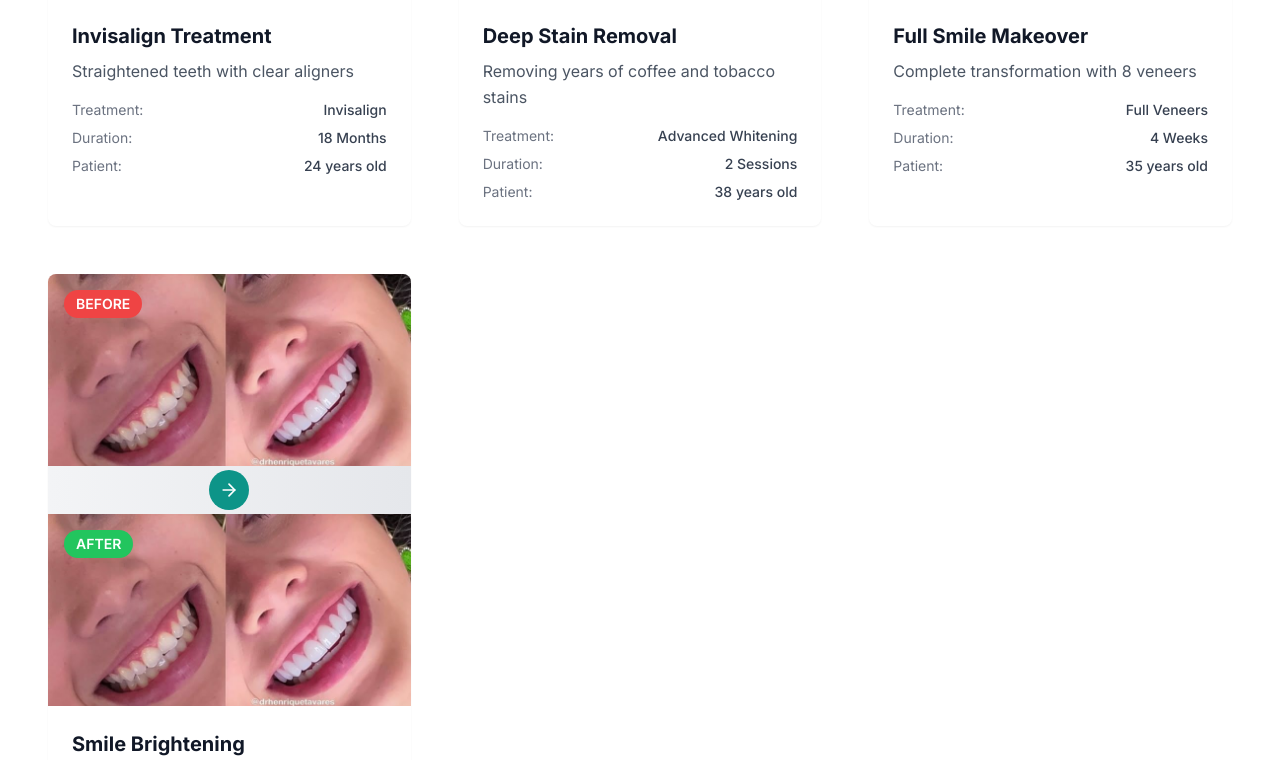
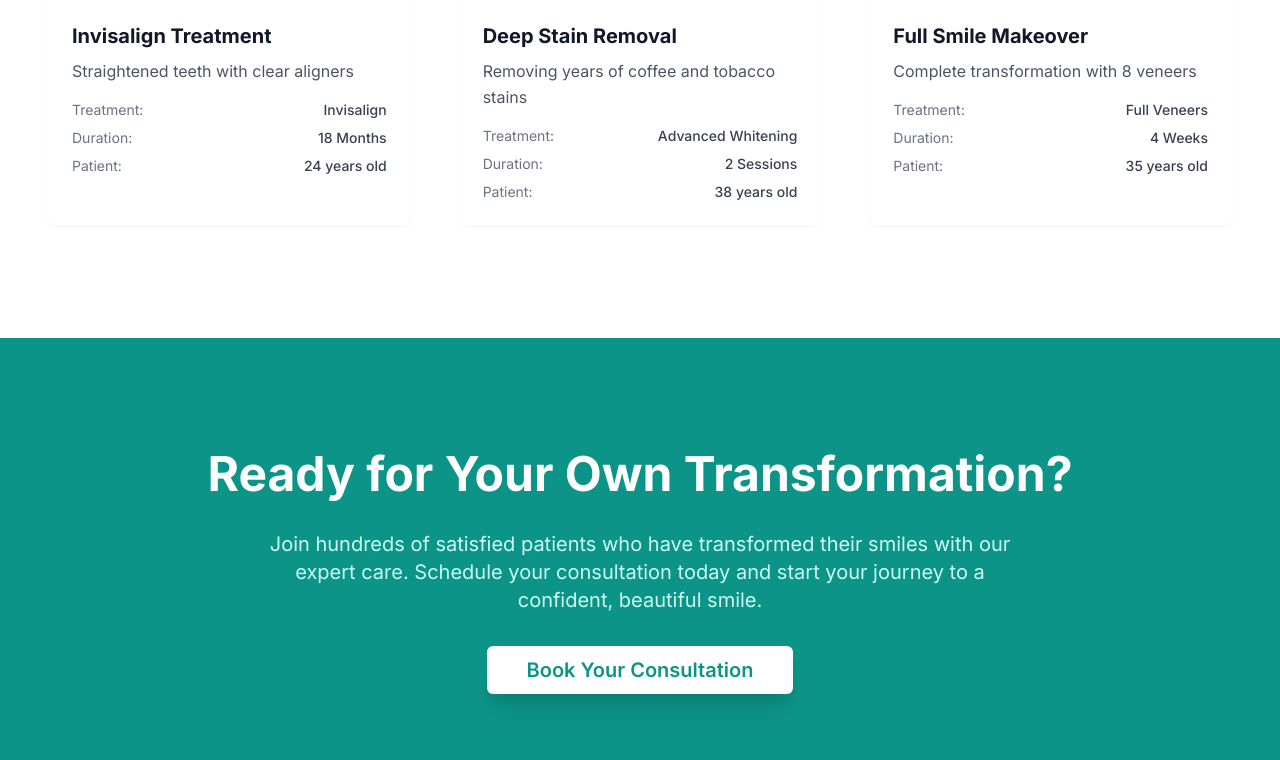
Before and after one commit to kirillrealtor/health-link-web-craft, a React (Vite) app: page /gallery in a window 1280 px wide. Shown: the part 2037-2797 px from the top of the page. Built offline with nearby package versions, Linux system fonts and the light colour scheme.

Commit message:
Remove the added before/after image from Gallery page

```diff
--- a/src/pages/Gallery.tsx
+++ b/src/pages/Gallery.tsx
@@ -10,8 +10,8 @@ const Gallery = () => {
   const [selectedImage, setSelectedImage] = useState<any>(null);
 
   const categories = [
-    { id: 'all', name: 'All Treatments', count: 25 },
-    { id: 'whitening', name: 'Teeth Whitening', count: 9 },
+    { id: 'all', name: 'All Treatments', count: 24 },
+    { id: 'whitening', name: 'Teeth Whitening', count: 8 },
     { id: 'veneers', name: 'Veneers', count: 6 },
     { id: 'implants', name: 'Dental Implants', count: 5 },
     { id: 'orthodontics', name: 'Orthodontics', count: 5 }
@@ -83,17 +83,6 @@ const Gallery = () => {
       treatment: 'Full Veneers',
       duration: '4 Weeks',
       patientAge: '35 years old'
-    },
-    {
-      id: 7,
-      category: 'whitening',
-      title: 'Smile Brightening Transformation',
-      description: 'Stunning whitening results for a radiant, confident smile',
-      beforeImage: '/lovable-uploads/image copy copy.png',
-      afterImage: '/lovable-uploads/image copy copy.png',
-      treatment: 'Professional Whitening',
-      duration: '1 Session',
-      patientAge: '29 years old'
     }
   ];
 
```
